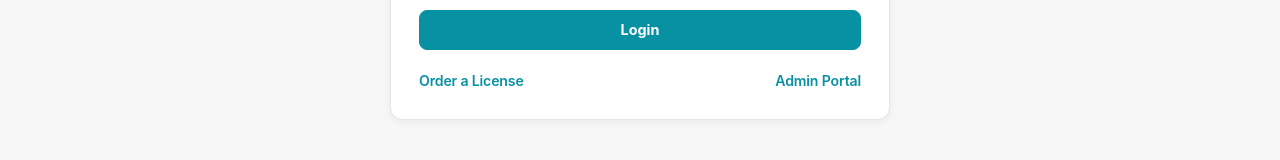
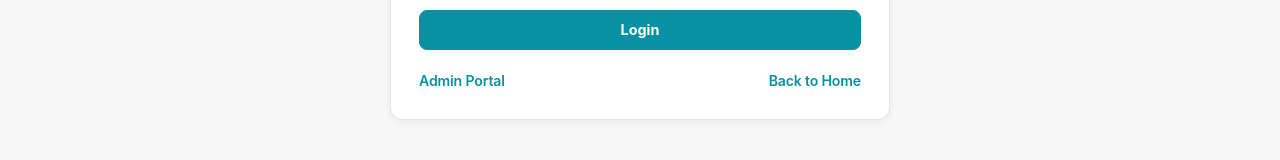
Before and after one commit to shahnaveed07/DSCWeb_React, a React (Vite) app: page /pages/ulogin in a window 1280 px wide. Shown: the part 461-621 px from the top of the page. Built offline with nearby package versions, Linux system fonts and the light colour scheme; no server answers.

Commit message:
Fixed Login and Admin

```diff
--- a/package.json
+++ b/package.json
@@ -4,7 +4,7 @@
   "version": "0.0.0",
   "type": "module",
   "scripts": {
-    "dev": "vite --host 0.0.0.0 --port 3000",
+    "dev": "vite --host 0.0.0.0 --port 5173",
     "build": "vite build",
     "lint": "oxlint src",
     "test": "vitest run",
--- a/src/pages/AdminLoginPage.jsx
+++ b/src/pages/AdminLoginPage.jsx
@@ -111,7 +111,7 @@ export function AdminLoginPage({ session, onSessionChange }) {
         </form>
 
         <div className="link-row">
-          <Link to="/pages/ulogin">Client Login</Link>
+          <Link to="/pages/ulogin">User Login</Link>
           <Link to="/">Back to Home</Link>
         </div>
       </div>
--- a/src/pages/UserLoginPage.jsx
+++ b/src/pages/UserLoginPage.jsx
@@ -109,8 +109,8 @@ export function UserLoginPage({ session, onSessionChange }) {
         </form>
 
         <div className="link-row">
-          <Link to="/pages/products">Order a License</Link>
           <Link to="/pages/alogin">Admin Portal</Link>
+          <Link to="/pages/home"> Back to Home</Link>
         </div>
       </div>
     </section>
--- a/vite.config.js
+++ b/vite.config.js
@@ -6,7 +6,7 @@ export default defineConfig({
   plugins: [react()],
   server: {
     host: '0.0.0.0',
-    port: 3000,
+    port: 5173,
   },
   build: {
     rollupOptions: {
```
Also changed, not shown: 3 other files (tests, documents, lock files or other folders).
